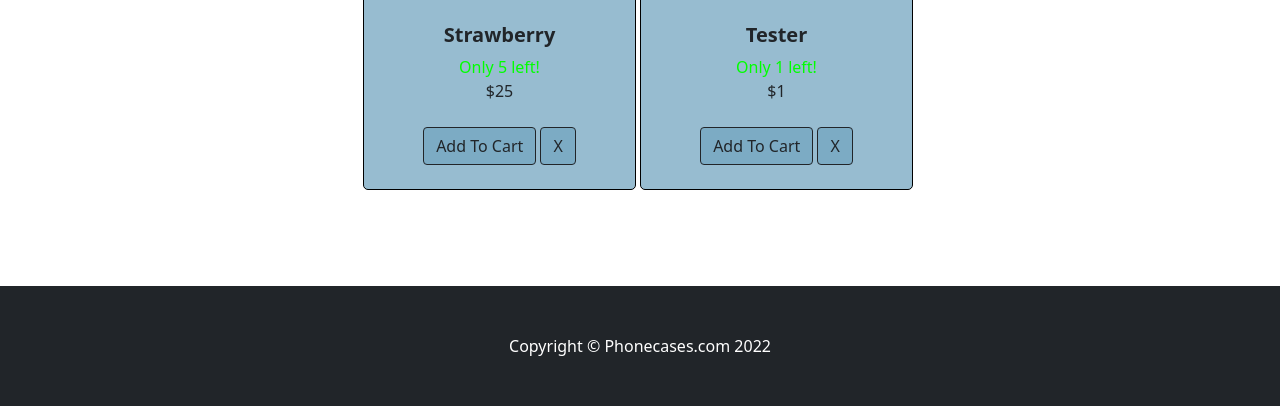
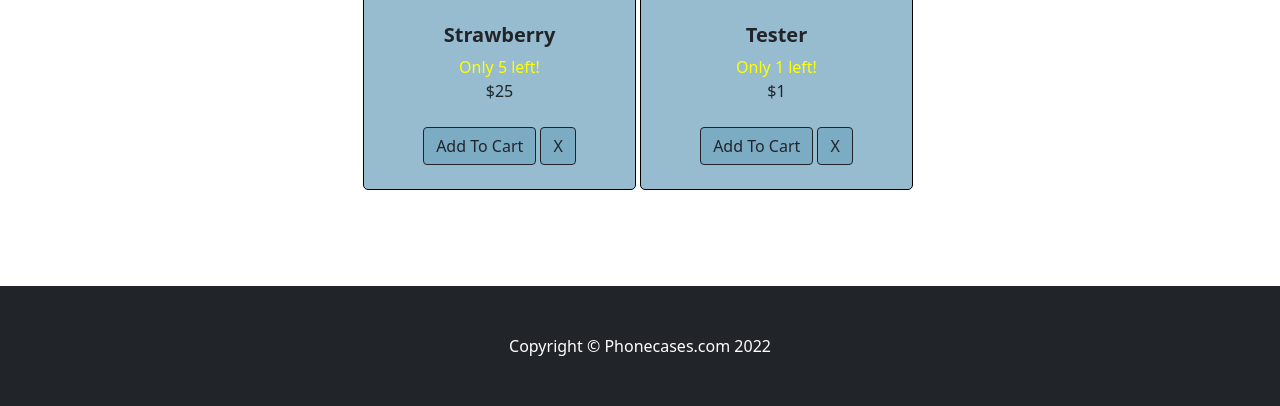
Before and after one commit to Presicci/PhoneCaseDotCom, a Django app: page / in a window 1280 px wide. Shown: the part 745-1151 px from the top of the page. Run offline with Django 4.2, Linux system fonts and the light colour scheme; data comes from the database, SQL or seed files in the repository; parts of the project's set-up code (start-up, migrations or seed data) failed here and were passed over; some libraries are stand-ins or nearby versions.

Commit message:
Added conditional if less than 10 of an item are available

```diff
--- a/home/templates/index.html
+++ b/home/templates/index.html
@@ -130,8 +130,10 @@
                                             <!-- Product price-->
                                             {% if item.quantity == 0 %}
                                                 <span style="color: #ff0000">Out of stock<br></span>
+                                            {% elif item.quantity < 10 %}
+                                                <span style="color: #ffff00">Only {{ item.quantity }} left!<br></span>
                                             {% else %}
-                                                <span style="color: #00ff00">Only {{ item.quantity }} left!<br></span>
+                                                <span style="color: #00ff00">{{ item.quantity }} left<br></span>
                                             {% endif %}
                                             ${{ item.price }}
                                         </div>
```
